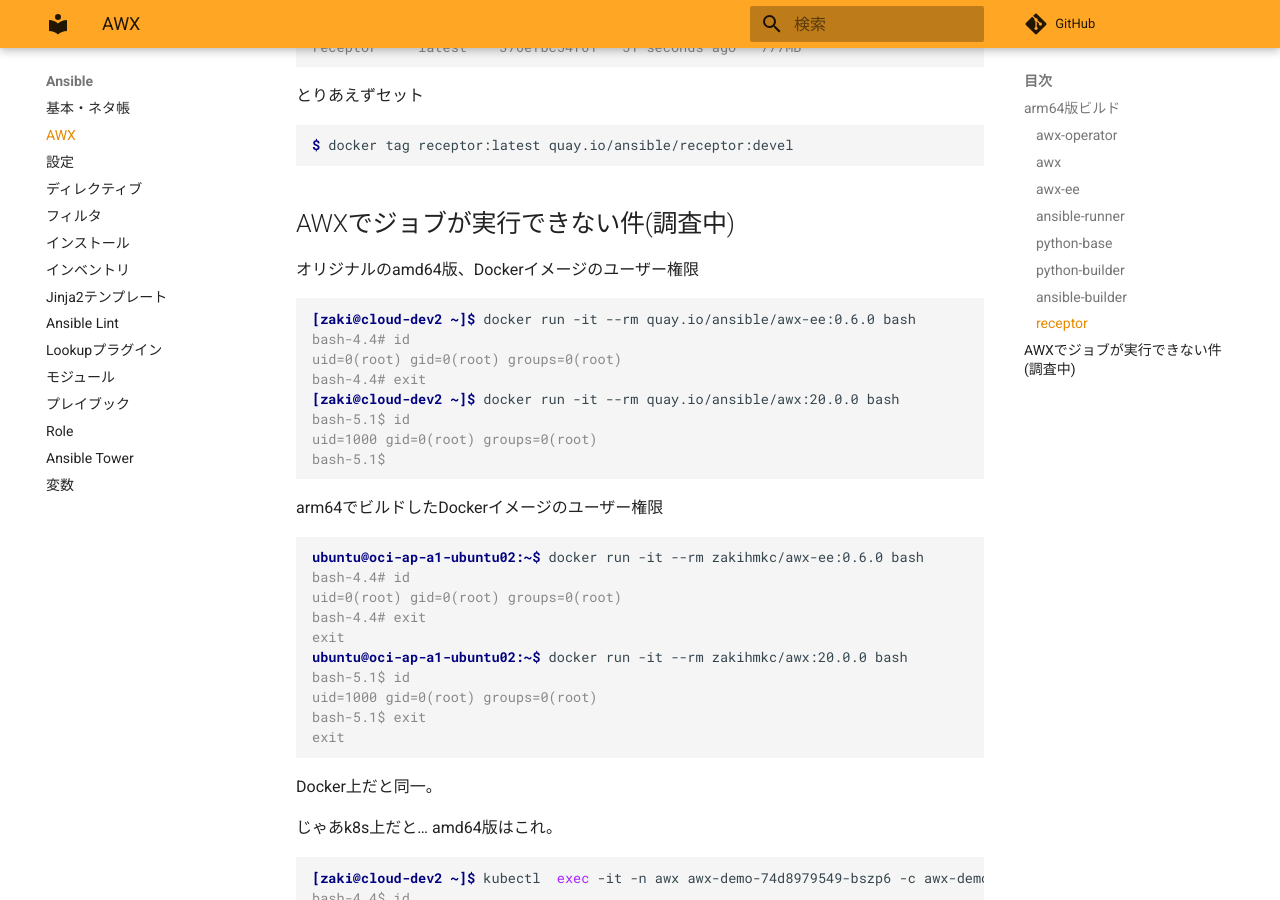
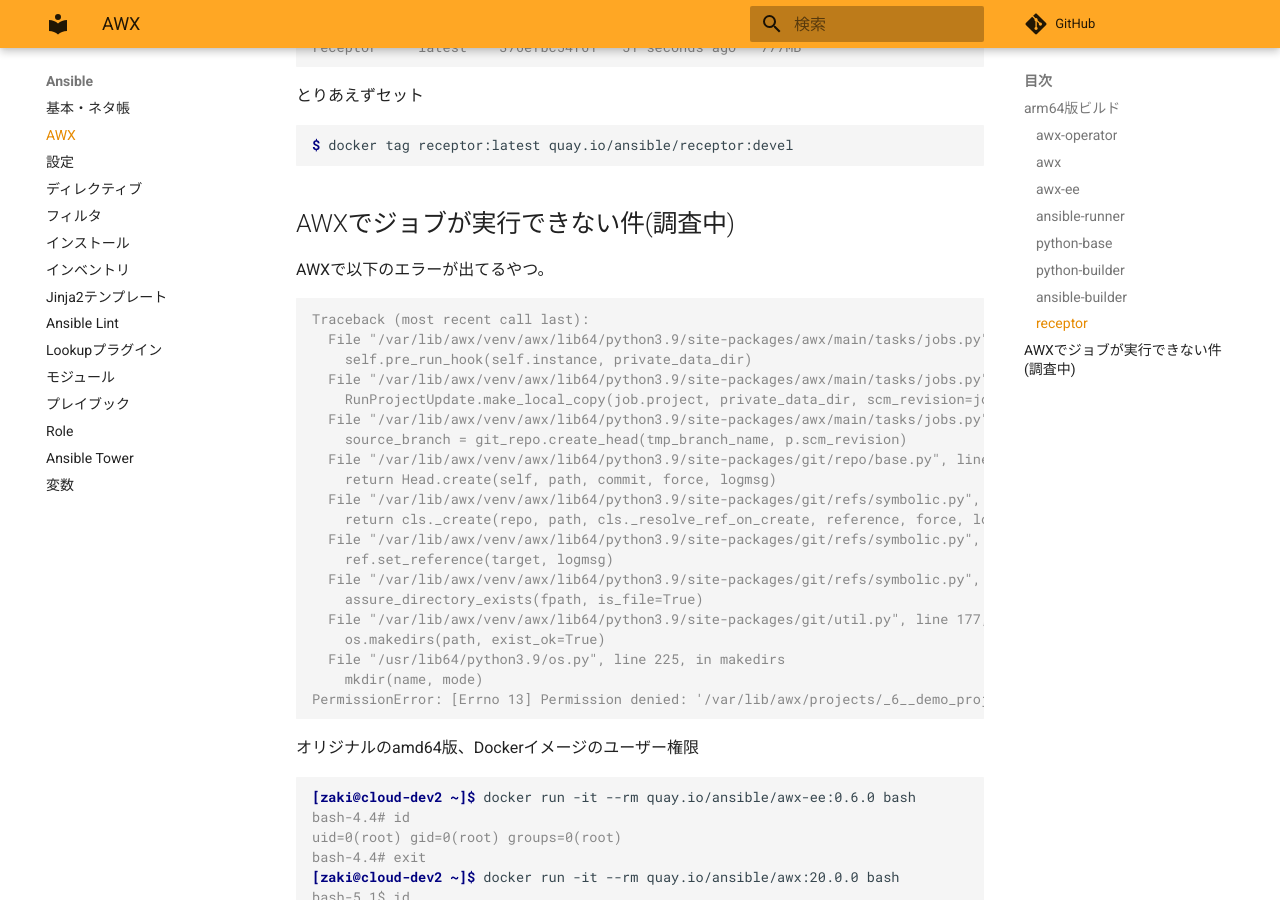
Before and after one commit to zaki-lknr/docs, an MkDocs documentation site: the page built from docs/Ansible/awx.md, in a window 1280 px wide and 900 px high, scrolled down 9369 px. Built offline with MkDocs 1.6.1 and Material for MkDocs 9.7.7, drawn with Linux system fonts in a browser that asks for light colours; comment, search, counter and statistics services are not loaded.

Commit message:
add: ansible/awx: awxのエラーログ追加

````diff
--- a/docs/Ansible/awx.md
+++ b/docs/Ansible/awx.md
@@ -498,6 +498,31 @@ $ docker tag receptor:latest quay.io/ansible/receptor:devel
 
 ## AWXでジョブが実行できない件(調査中)
 
+AWXで以下のエラーが出てるやつ。
+
+```console
+Traceback (most recent call last):
+  File "/var/lib/awx/venv/awx/lib64/python3.9/site-packages/awx/main/tasks/jobs.py", line 449, in run
+    self.pre_run_hook(self.instance, private_data_dir)
+  File "/var/lib/awx/venv/awx/lib64/python3.9/site-packages/awx/main/tasks/jobs.py", line 979, in pre_run_hook
+    RunProjectUpdate.make_local_copy(job.project, private_data_dir, scm_revision=job_revision)
+  File "/var/lib/awx/venv/awx/lib64/python3.9/site-packages/awx/main/tasks/jobs.py", line 1380, in make_local_copy
+    source_branch = git_repo.create_head(tmp_branch_name, p.scm_revision)
+  File "/var/lib/awx/venv/awx/lib64/python3.9/site-packages/git/repo/base.py", line 386, in create_head
+    return Head.create(self, path, commit, force, logmsg)
+  File "/var/lib/awx/venv/awx/lib64/python3.9/site-packages/git/refs/symbolic.py", line 543, in create
+    return cls._create(repo, path, cls._resolve_ref_on_create, reference, force, logmsg)
+  File "/var/lib/awx/venv/awx/lib64/python3.9/site-packages/git/refs/symbolic.py", line 510, in _create
+    ref.set_reference(target, logmsg)
+  File "/var/lib/awx/venv/awx/lib64/python3.9/site-packages/git/refs/symbolic.py", line 326, in set_reference
+    assure_directory_exists(fpath, is_file=True)
+  File "/var/lib/awx/venv/awx/lib64/python3.9/site-packages/git/util.py", line 177, in assure_directory_exists
+    os.makedirs(path, exist_ok=True)
+  File "/usr/lib64/python3.9/os.py", line 225, in makedirs
+    mkdir(name, mode)
+PermissionError: [Errno 13] Permission denied: '/var/lib/awx/projects/_6__demo_project/.git/refs/heads/awx_internal'
+```
+
 オリジナルのamd64版、Dockerイメージのユーザー権限
 
 ```console
````
